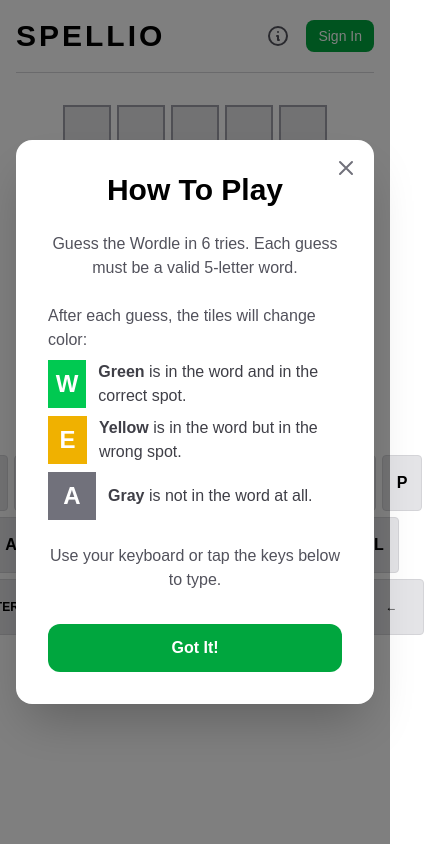
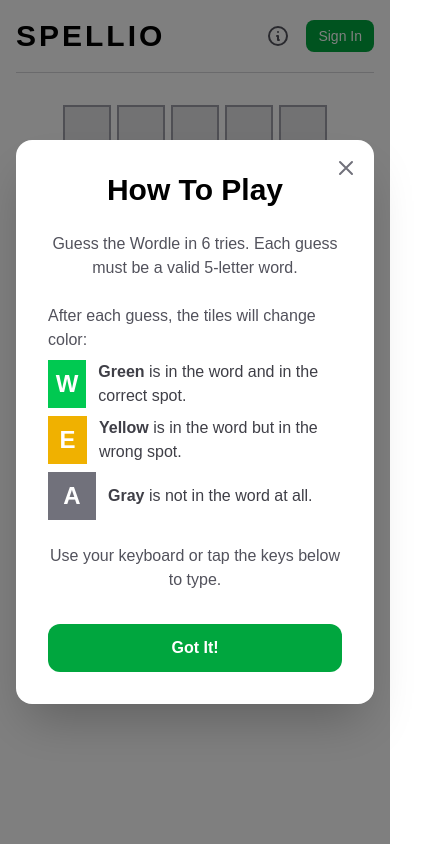
Before and after one commit to hydratypelvl/Spellio, a Next.js app: page / in a window 390 px wide. Shown: the whole page, 424 px wide, since content can reach past the window. Built offline with nearby package versions, Linux system fonts and the light colour scheme; no server answers.

Commit message:
fix-mobile-keyboard-confetti-perf

```diff
--- a/src/app/api/username/route.ts
+++ b/src/app/api/username/route.ts
@@ -1,6 +1,8 @@
 import { NextResponse } from "next/server";
 import { prisma } from "@/lib/prisma";
 import { auth } from "@/lib/auth";
+
+export const dynamic = "force-dynamic";
 
 export async function POST(request: Request) {
   const session = await auth();
--- a/src/app/page.tsx
+++ b/src/app/page.tsx
@@ -1,6 +1,6 @@
 "use client";
 
-import { useState, useEffect, useCallback } from "react";
+import { useState, useEffect, useCallback, useRef } from "react";
 import { useSession, signOut } from "next-auth/react";
 import Link from "next/link";
 import Board from "@/components/Board";
@@ -158,6 +158,22 @@ export default function Home() {
     setGameStartTime(Date.now());
   }, []);
 
+  const gameOverRef = useRef(gameState.gameOver);
+  const showTutorialRef = useRef(showTutorial);
+  const showManualTutorialRef = useRef(showManualTutorial);
+  const showGameOverRef = useRef(showGameOver);
+  const handleEnterRef = useRef(handleEnter);
+  const handleBackspaceRef = useRef(handleBackspace);
+  const handleKeyPressRef = useRef(handleKeyPress);
+
+  useEffect(() => { gameOverRef.current = gameState.gameOver; }, [gameState.gameOver]);
+  useEffect(() => { showTutorialRef.current = showTutorial; }, [showTutorial]);
+  useEffect(() => { showManualTutorialRef.current = showManualTutorial; }, [showManualTutorial]);
+  useEffect(() => { showGameOverRef.current = showGameOver; }, [showGameOver]);
+  useEffect(() => { handleEnterRef.current = handleEnter; }, [handleEnter]);
+  useEffect(() => { handleBackspaceRef.current = handleBackspace; }, [handleBackspace]);
+  useEffect(() => { handleKeyPressRef.current = handleKeyPress; }, [handleKeyPress]);
+
   useEffect(() => {
     if (gameState.gameOver && session?.user) {
       const time = Math.floor((Date.now() - gameStartTime) / 1000);
@@ -177,7 +193,7 @@ export default function Home() {
         }),
       });
     }
-  }, [gameState.gameOver, session?.user, gameStartTime, gameState]);
+  }, [gameState.gameOver, gameState.currentRow, gameState.won, gameState.board, session?.user, gameStartTime]);
 
   useEffect(() => {
     if (gameState.gameOver) {
@@ -190,20 +206,20 @@ export default function Home() {
 
   useEffect(() => {
     const handleKeyDown = (e: KeyboardEvent) => {
-      if (gameState.gameOver || showTutorial || showManualTutorial || showGameOver) return;
+      if (gameOverRef.current || showTutorialRef.current || showManualTutorialRef.current || showGameOverRef.current) return;
 
       if (e.key === "Enter") {
-        handleEnter();
+        handleEnterRef.current();
       } else if (e.key === "Backspace") {
-        handleBackspace();
+        handleBackspaceRef.current();
       } else if (/^[a-zA-Z]$/.test(e.key)) {
-        handleKeyPress(e.key.toUpperCase());
+        handleKeyPressRef.current(e.key.toUpperCase());
       }
     };
 
     window.addEventListener("keydown", handleKeyDown);
     return () => window.removeEventListener("keydown", handleKeyDown);
-  }, [gameState, handleEnter, handleBackspace, handleKeyPress, showTutorial, showManualTutorial, showGameOver]);
+  }, []);
 
   if (status === "loading") return null;
 
--- a/src/components/Confetti.tsx
+++ b/src/components/Confetti.tsx
@@ -51,7 +51,7 @@ export default function Confetti({ active }: { active: boolean }) {
   if (!active || pieces.length === 0) return null;
 
   return (
-    <div className="fixed inset-0 pointer-events-none overflow-hidden z-50">
+    <div className="fixed inset-0 pointer-events-none overflow-hidden" style={{ zIndex: 9999 }}>
       {pieces.map((piece) => (
         <div
           key={piece.id}
--- a/src/components/Keyboard.tsx
+++ b/src/components/Keyboard.tsx
@@ -43,28 +43,26 @@ export default function Keyboard({
     }
   };
 
-  const getKeyStyle = (key: string) => {
-    if (key === "ENTER" || key === "BACKSPACE") {
-      return "px-2 text-xs font-semibold min-w-[65px]";
-    }
-    return "w-10 text-base font-semibold";
-  };
-
   return (
-    <div className="flex flex-col gap-1.5 w-full max-w-[500px]" role="group" aria-label="Keyboard">
+    <div className="flex flex-col gap-1 sm:gap-1.5 w-full max-w-[500px]" role="group" aria-label="Keyboard">
       {ROWS.map((row, rowIndex) => (
-        <div key={rowIndex} className="flex justify-center gap-1.5">
-          {row.map((key) => (
+        <div key={rowIndex} className="flex justify-center gap-1 sm:gap-1.5">
+          {row.map((key) => {
+            const isSpecial = key === "ENTER" || key === "BACKSPACE";
+            return (
               <button
                 key={key}
                 onClick={() => handleClick(key)}
                 disabled={disabled}
-              className={`h-14 rounded flex items-center justify-center border transition-colors duration-200 ${getKeyStyle(key)} ${stateStyles[keyStates[key] || "empty"]}`}
+                className={`h-12 sm:h-14 rounded flex items-center justify-center border transition-colors duration-200 text-xs sm:text-base font-semibold ${
+                  isSpecial ? "px-1.5 sm:px-2 min-w-[50px] sm:min-w-[65px]" : "flex-1 min-w-0"
+                } ${stateStyles[keyStates[key] || "empty"]}`}
                 aria-label={key === "BACKSPACE" ? "Backspace" : key === "ENTER" ? "Enter" : key}
               >
                 {key === "BACKSPACE" ? "←" : key}
               </button>
-          ))}
+            );
+          })}
         </div>
       ))}
     </div>
--- a/src/components/UsernameModal.tsx
+++ b/src/components/UsernameModal.tsx
@@ -114,7 +114,13 @@ export default function UsernameModal({ onComplete }: UsernameModalProps) {
             className={`w-full px-4 py-3 text-lg rounded-xl border-2 ${borderColor} bg-zinc-50 dark:bg-zinc-700 text-black dark:text-white placeholder-zinc-400 dark:placeholder-zinc-500 outline-none transition-colors`}
           />
           <div className="flex justify-between items-center mt-2 px-1">
-            <span className={`text-xs ${statusColor}`}>
+            <span className={`text-xs flex items-center gap-1.5 ${statusColor}`}>
+              {status === "checking" && (
+                <svg className="animate-spin h-3 w-3" viewBox="0 0 24 24" fill="none">
+                  <circle className="opacity-25" cx="12" cy="12" r="10" stroke="currentColor" strokeWidth="4" />
+                  <path className="opacity-75" fill="currentColor" d="M4 12a8 8 0 018-8V0C5.373 0 0 5.373 0 12h4z" />
+                </svg>
+              )}
               {status === "checking" && "Checking..."}
               {status === "available" && "Available!"}
               {status === "taken" && "Already taken"}
```
Lines whose indentation alone changed are shown as unchanged.
